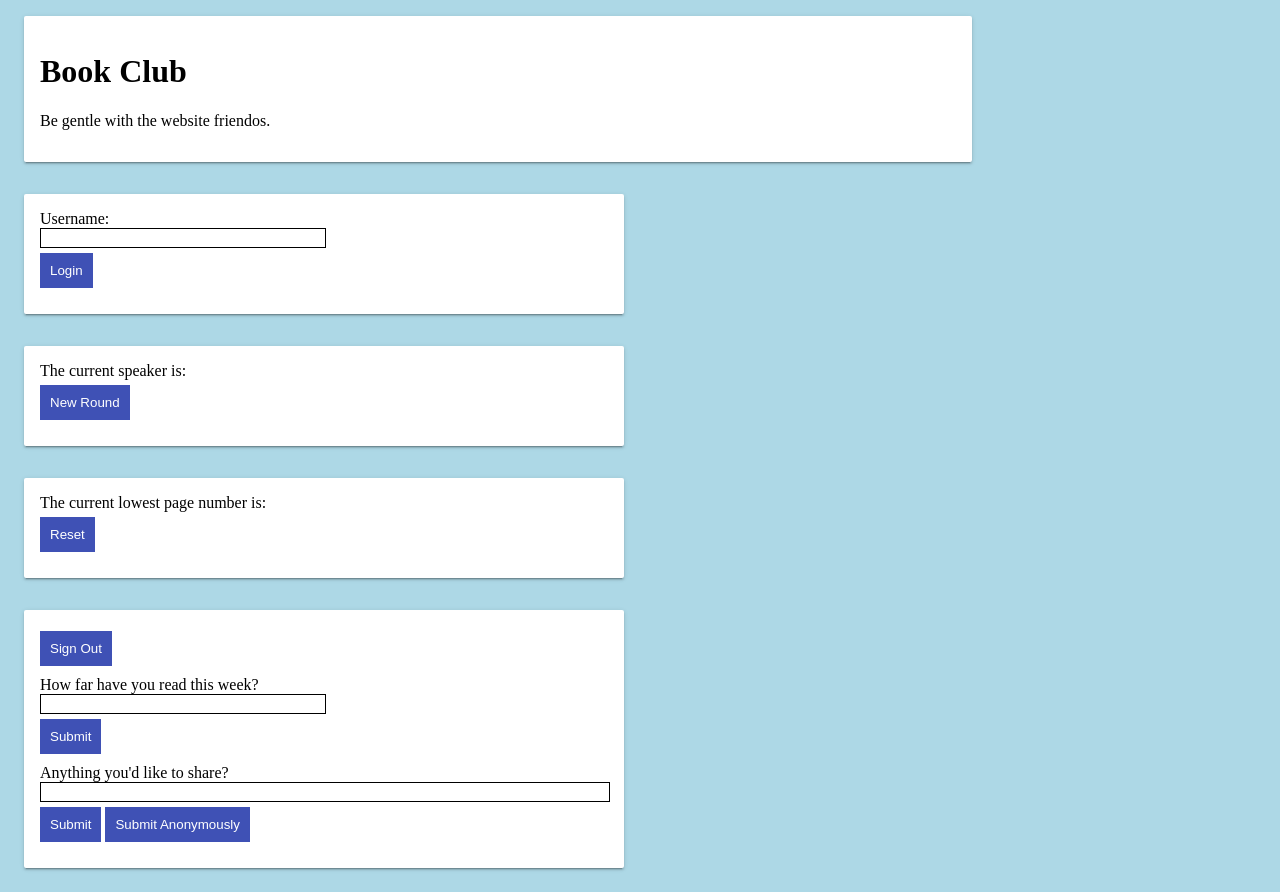
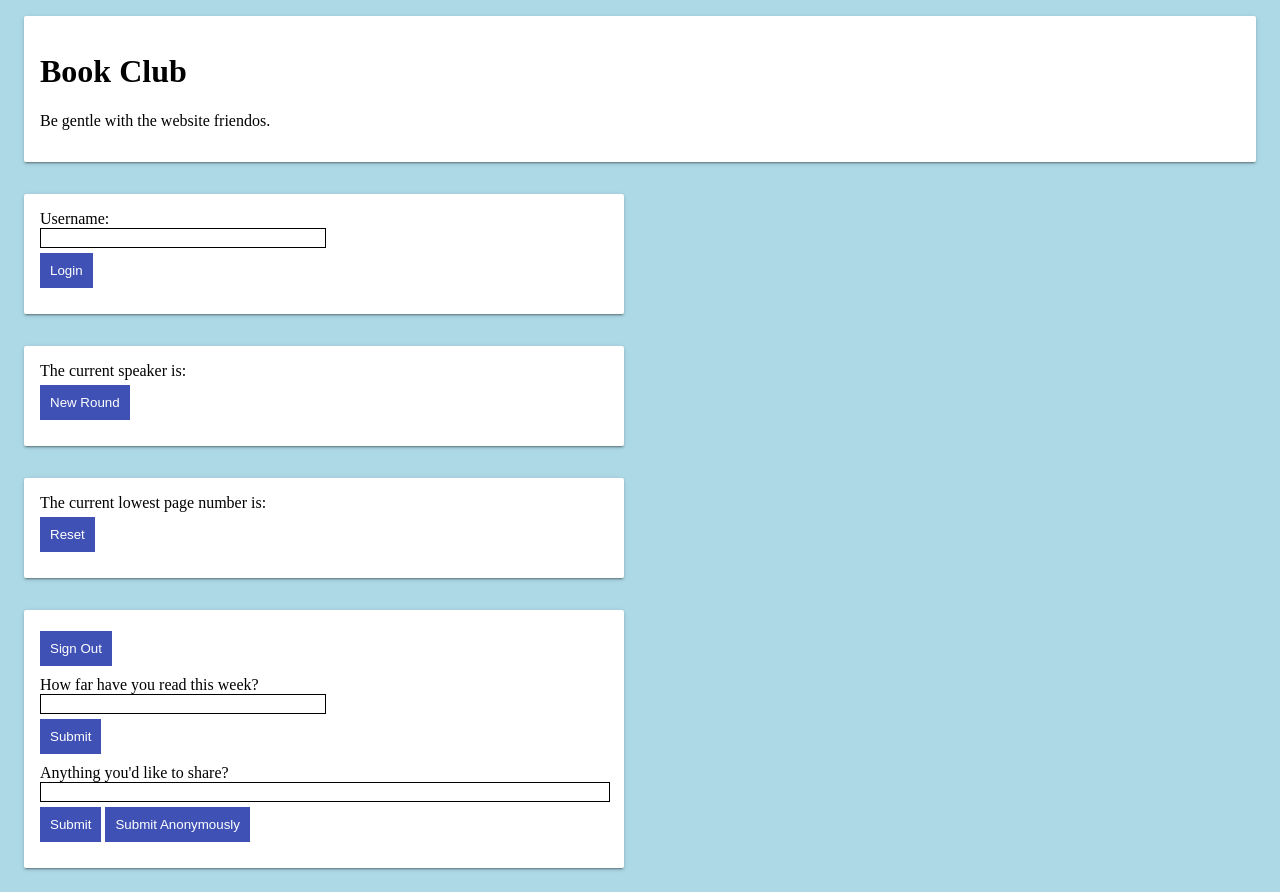
Before and after one commit to etha7/Book_Club_Nodejs, a website: page static/index.html in a window 1280 px wide. Drawn offline with nearby package versions, Linux system fonts and the light colour scheme; no server answers.

Commit message:
made header width: 100%

```diff
--- a/static/css/index.css
+++ b/static/css/index.css
@@ -11,7 +11,6 @@ body{
  margin: 16px;
  box-shadow: 0 2px 2px 0 rgba(0, 0, 0, 0.14), 0 3px 1px -2px rgba(0, 0, 0, 0.2), 0 1px 5px 0 rgba(0, 0, 0, 0.12); \
  display: flex;
- max-width: 75%;
 }
 
 label {
```
